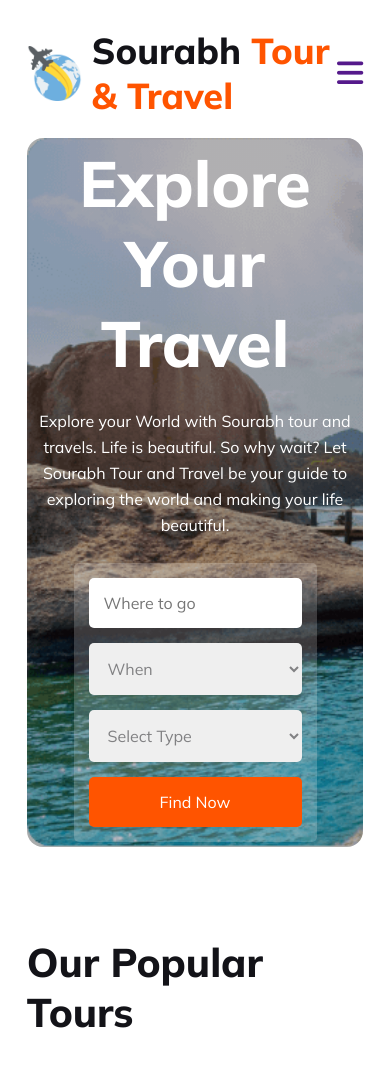
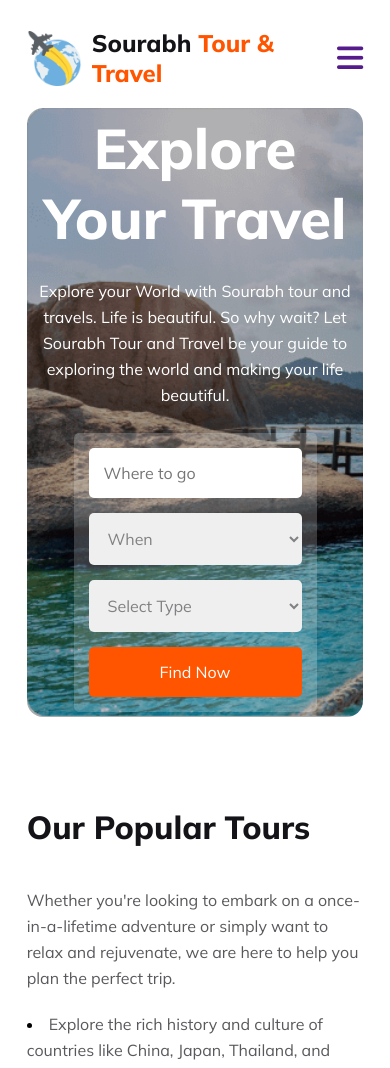
Before and after one commit to mazharul90007/b9a2, a plain HTML site: page index.html in a window 390 px wide. Shown: the top 1068 px of the page. Drawn offline with Linux system fonts and the light colour scheme.

Commit message:
font and icon sizes are changed for responsive device

```diff
--- a/assets/css/responsive.css
+++ b/assets/css/responsive.css
@@ -1,4 +1,10 @@
 @media screen and (max-width: 600px) {
+    .common-heading1{
+        font-size: 2rem;
+    }
+    .common-heading2{
+        font-size: 1.2rem;
+    }
     .banner-selection ul, .popular-tour, .watch-video {
         flex-direction: column;
     }
@@ -14,6 +20,18 @@
     }
     .banner-content button, select, .newsletter-content, .facility-row2, .popular-tour-content, .popular-tour-img img, .watch-video .watch-video-vid, .watch-video-content{
         width: 100%;
+    }
+    .logo-title {
+        font-size: 1.5rem;
+    }
+    .banner-titile{
+        font-size: 3.5rem;
+    }
+    .destination-container{
+        width: 80%;
+    }
+    .facility-description{
+        width: 80%;
     }
     .row1{
         grid-template-columns: repeat(1, 1fr);
--- a/assets/css/style.css
+++ b/assets/css/style.css
@@ -28,7 +28,7 @@ img {
 
 .common-heading1 {
     color: #131318;
-    font-size: 40px;
+    font-size: 2.5rem;
     font-weight: 800;
 }
 
@@ -91,7 +91,7 @@ nav {
 }
 .logo-title {
     color: #131318;
-    font-size: 36px;
+    font-size: 2.2rem;
     font-weight: 800;
     margin-left: 10px;
 }
```
